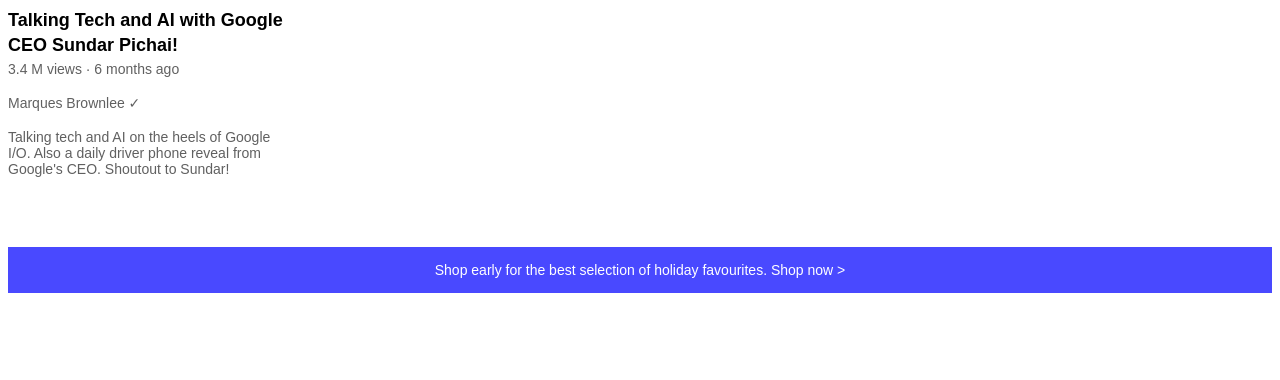
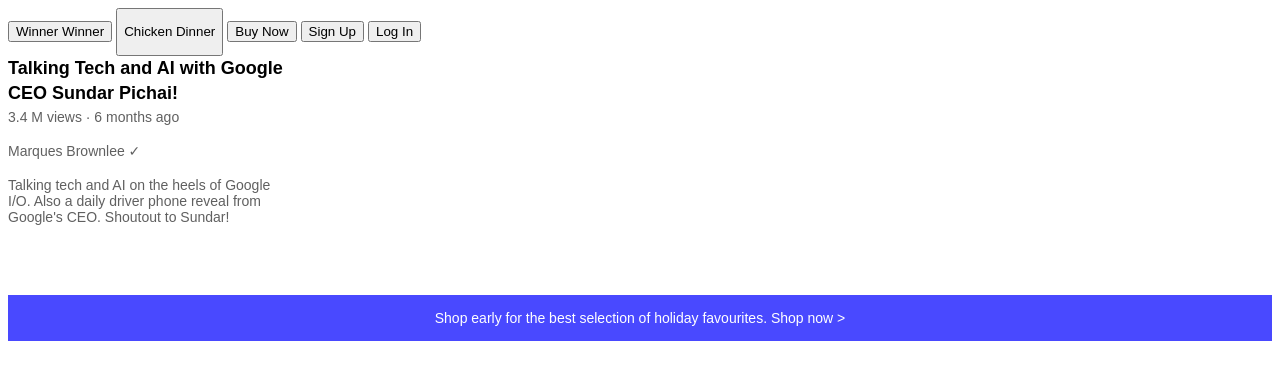
Before and after one commit to aka-HACKwell/aka-HACKwell.github.io, a plain HTML site: page index.html in a window 1280 px wide. Drawn offline with Linux system fonts and the light colour scheme.

Commit message:
Add files via upload

```diff
--- a/index.html
+++ b/index.html
@@ -1,10 +1,17 @@
 <!DOCTYPE html>
 <html>
   <head>
-    <title>EXTRA page</title>
+    <title>Buy Free Domains | Wordpress.com</title>
     <link rel="stylesheet" href="text.css" />
   </head>
   <body>
+    <button class="winner_button">Winner Winner</button>
+    <button class="dinner_button">
+      <p class="dinner_text">Chicken Dinner</p>
+    </button>
+    <button class="buy_button">Buy Now</button>
+    <button class="sign_button">Sign Up</button>
+    <button class="log_button"><span class="log_text">Log In</span></button>
     <p class="first_para">Talking Tech and AI with Google CEO Sundar Pichai!</p>
     <p class="second_para">3.4 M views &#183; 6 months ago</p>
     <p class="third_para">Marques Brownlee &#10003;</p>
```
